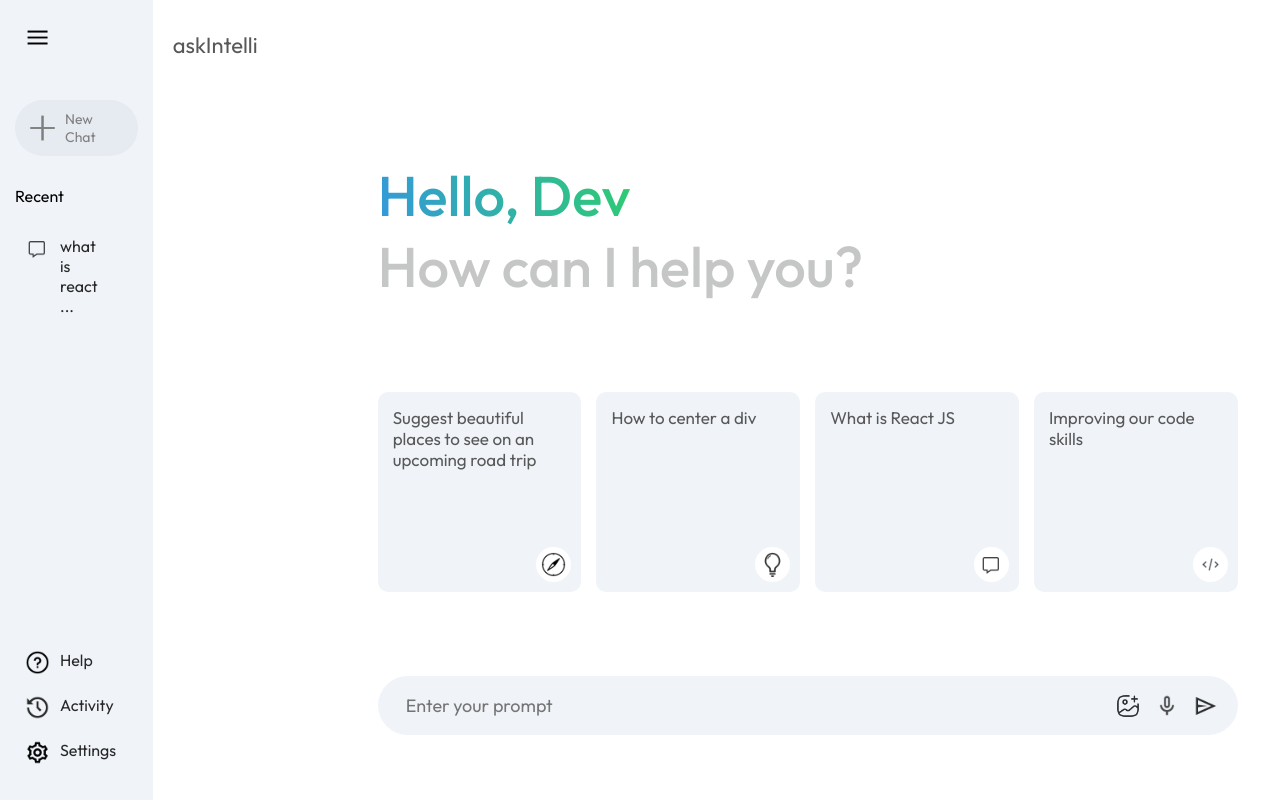
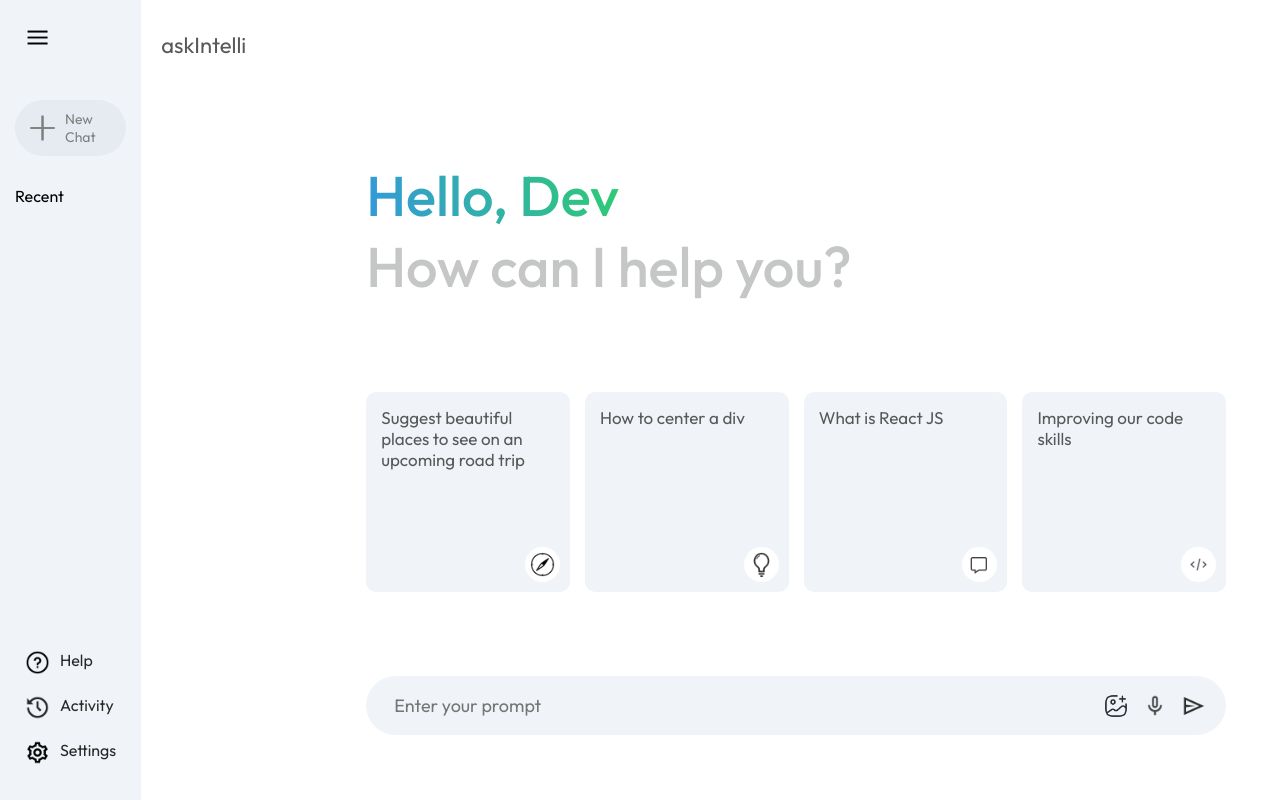
Before and after one commit to Saroyann/Gemini-Clone, a React (Vite) app: page / in a window 1280 px wide. Both pictures are taken after a click on the picture 37 px from the left and 37 px from the top of the page. Shown: the top 800 px of the page. Built offline with nearby package versions, Linux system fonts and the light colour scheme.

Commit message:
initial commit

```diff
--- a/src/components/sidebar/Sidebar.jsx
+++ b/src/components/sidebar/Sidebar.jsx
@@ -23,10 +23,16 @@ const Sidebar = () => {
                     ?
                     <div className="recent">
                         <p className="recent-title">Recent</p>
+
+                        {prevPrompts.map((item, index) => {
+                            return (
                         <div className="recent-entry">
                             <img src={assets.message_icon} />
-                            <p>what is react ...</p>
+                            <p>{item} ...</p>
                         </div>
+                            )
+                        })}
+
                     </div>
                     : null
                 }
```
